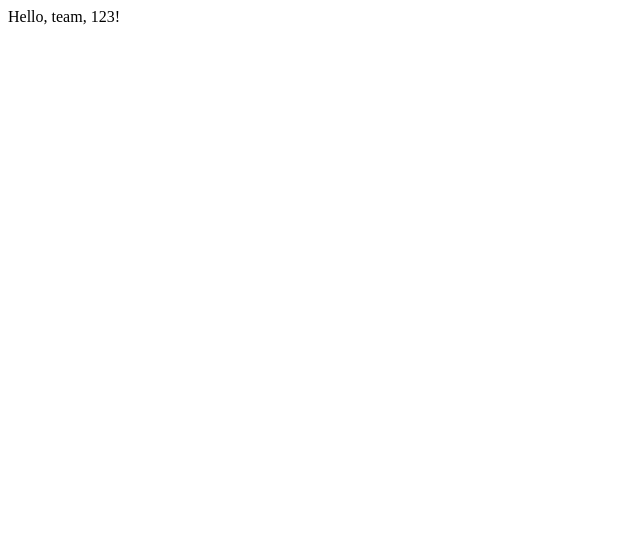
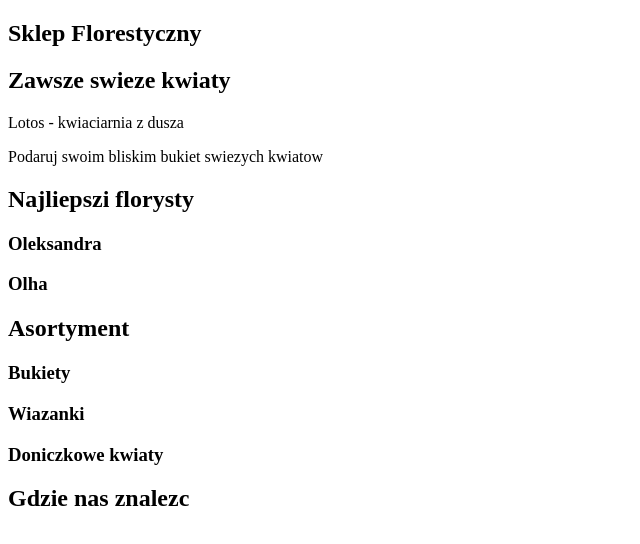
Before and after one commit to OleksandraArkh/genius-homework-2024, a plain HTML site: page index.html in a window 1280 px wide. Shown: the whole page, without its empty margins (0-640 px from the left). Drawn offline with Linux system fonts and the light colour scheme.

Commit message:
Add files via upload

```diff
--- a/index.html
+++ b/index.html
@@ -1,11 +1,55 @@
 <!DOCTYPE html>
-<html lang="en">
+<html lang="pl">
 <head>
     <meta charset="UTF-8">
     <meta name="viewport" content="width=device-width, initial-scale=1.0">
     <title>Document</title>
 </head>
 <body>
-    Hello, team, 123!
+   <header>
+    <nav>
+        <!-- logo and meniu-->
+    </nav>
+        <!-- call -->
+   </header>
+   <main>
+    <section>
+        <h1> Sklep Florestyczny </h1>
+    </section>
+    <section>
+        <h2> Zawsze swieze kwiaty </h2>
+        <p>
+            <span>Lotos</span> - kwiaciarnia z dusza
+        </p>
+        <p>
+            Podaruj swoim bliskim bukiet <span> swiezych </span>kwiatow
+        </p>
+    </section>
+    <section>
+        <h2> Najliepszi florysty </h2>
+        <article>
+            <h3> Oleksandra </h3>
+        </article>
+        <article>
+            <h3> Olha </h3>
+        </article>
+    </section>
+    <section>
+        <h2> Asortyment </h2>
+        <article>
+            <h3> Bukiety </h3>
+        </article>
+        <article>
+            <h3> Wiazanki </h3>
+        </article>
+        <article>
+            <h3> Doniczkowe kwiaty </h3>
+        </article>
+    </section>
+    <section>
+        <h2> Gdzie nas znalezc </h2>
+    </section>
+   </main>
+   <footer></footer>
 </body>
 </html>
```
